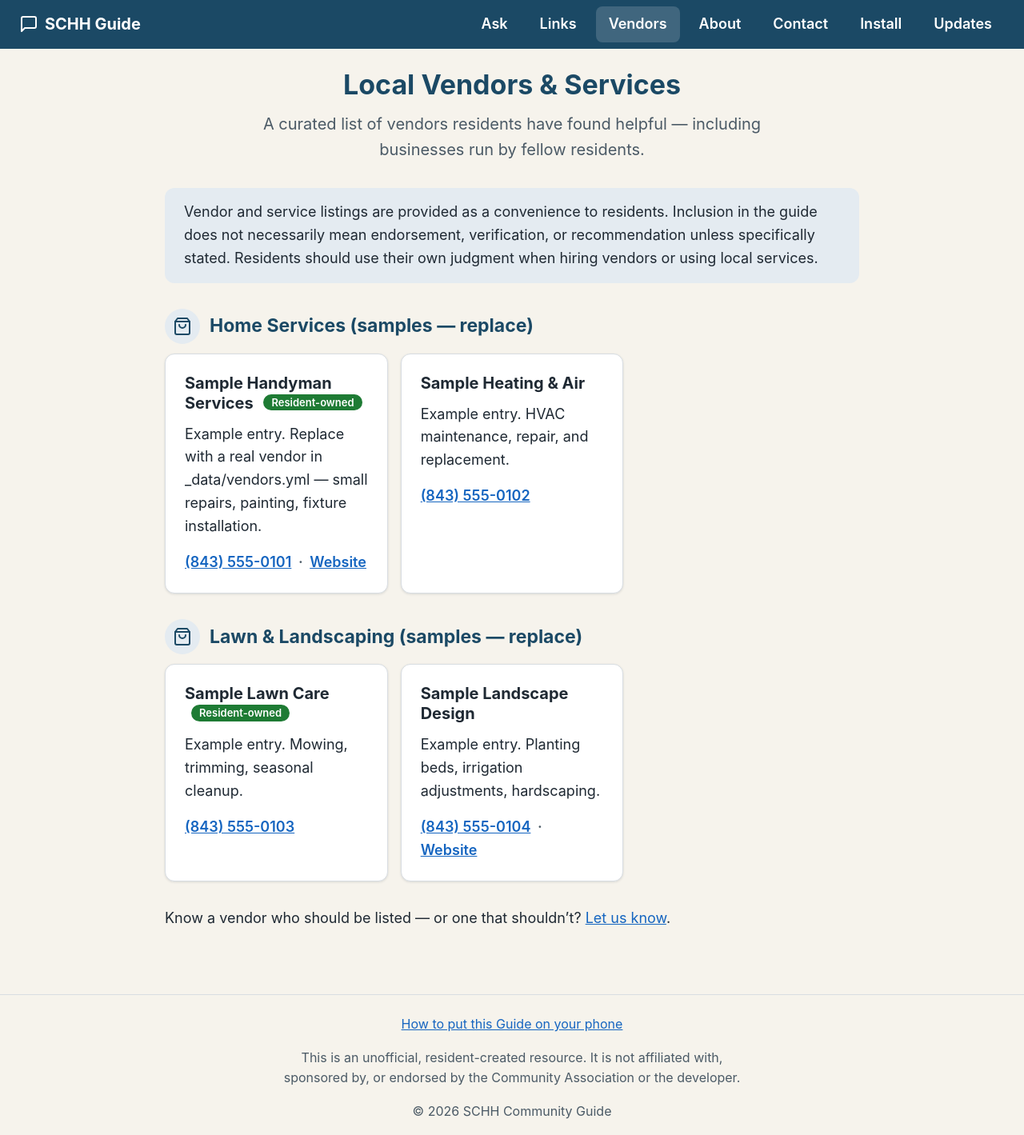
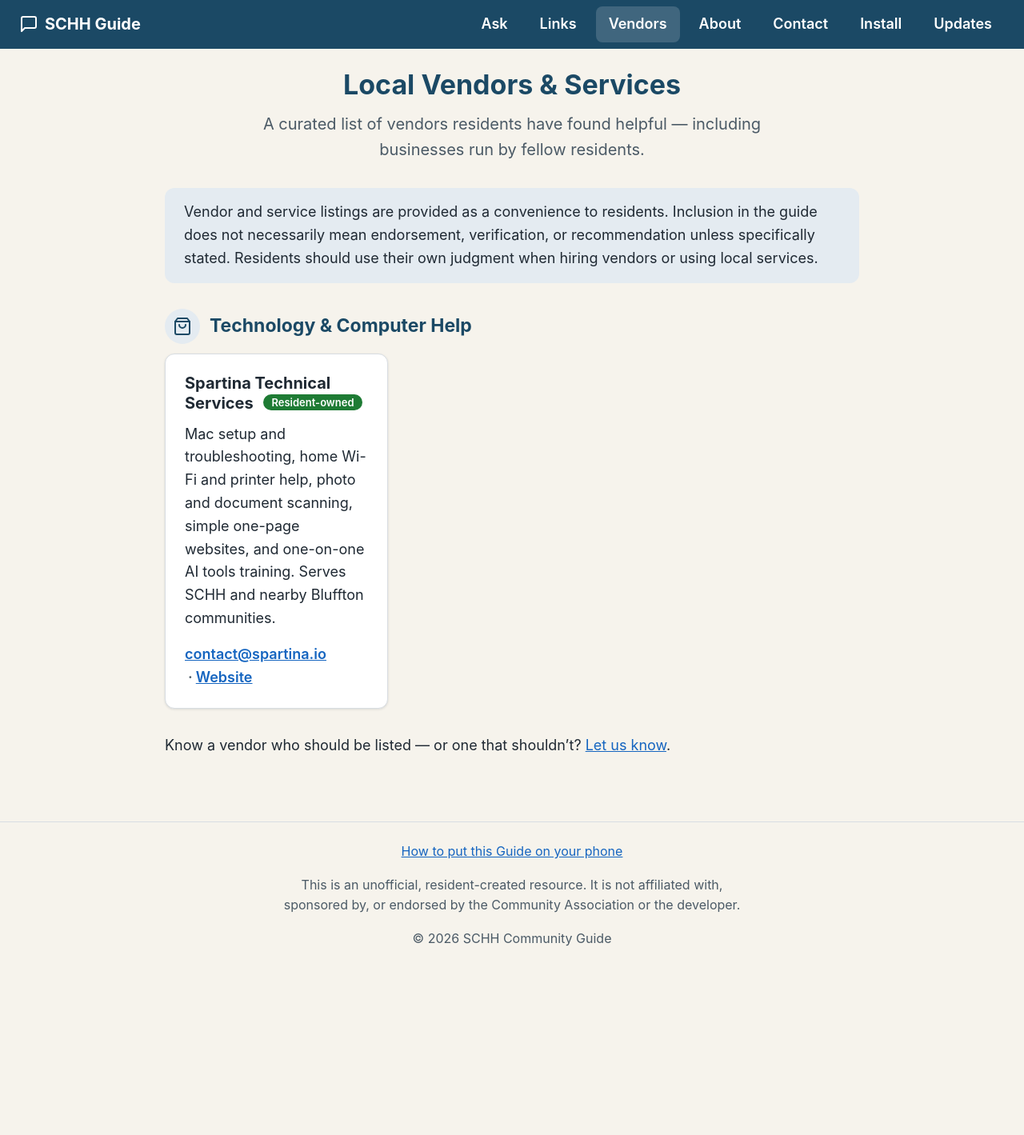
Before and after one commit to rsnyder/schh-info, a Jekyll site: the page built from vendors/index.html, in a window 1280 px wide. Shown: the whole page at 80% size. Built offline with Jekyll 4.4.1, drawn with Linux system fonts in a browser that asks for light colours.

Commit message:
Vendors: replace sample data with Spartina Technical Services, add email links
Vendor cards now support an optional email field rendered as a mailto
link, with separators only between links that exist.

Co-Authored-By: Claude Fable 5 <noreply@anthropic.com>

```diff
--- a/_data/vendors.yml
+++ b/_data/vendors.yml
@@ -6,33 +6,14 @@
 #     name        (required)
 #     resident    true = resident-owned business (shows a badge)
 #     description short blurb of services offered
-#     phone       business phone, shown as a tap-to-call link
+#     phone       business phone, shown as a tap-to-call link (optional)
+#     email       business email, shown as a tap-to-email link (optional)
 #     website     business website (optional)
-#
-# Everything below is SAMPLE DATA — replace with the real curated list.
 
-- category: "Home Services (samples — replace)"
+- category: "Technology & Computer Help"
   vendors:
-    - name: "Sample Handyman Services"
+    - name: "Spartina Technical Services"
       resident: true
-      description: "Example entry. Replace with a real vendor in _data/vendors.yml — small repairs, painting, fixture installation."
-      phone: "(843) 555-0101"
-      website: "https://example.com"
-
-    - name: "Sample Heating & Air"
-      resident: false
-      description: "Example entry. HVAC maintenance, repair, and replacement."
-      phone: "(843) 555-0102"
-
-- category: "Lawn & Landscaping (samples — replace)"
-  vendors:
-    - name: "Sample Lawn Care"
-      resident: true
-      description: "Example entry. Mowing, trimming, seasonal cleanup."
-      phone: "(843) 555-0103"
-
-    - name: "Sample Landscape Design"
-      resident: false
-      description: "Example entry. Planting beds, irrigation adjustments, hardscaping."
-      phone: "(843) 555-0104"
-      website: "https://example.com"
+      description: "Mac setup and troubleshooting, home Wi-Fi and printer help, photo and document scanning, simple one-page websites, and one-on-one AI tools training. Serves SCHH and nearby Bluffton communities."
+      email: "contact@spartina.io"
+      website: "https://services.spartina.io"
--- a/vendors/index.html
+++ b/vendors/index.html
@@ -31,14 +31,9 @@ description: "A curated list of local vendors and services, including resident-o
                 </h3>
                 {% if v.description %}<p>{{ v.description }}</p>{% endif %}
                 <p class="vendor-contact">
-                    {% if v.phone %}
-                    <a href="tel:{{ v.phone | remove: '(' | remove: ')' | remove: ' ' | remove: '-' }}">
-                        {{ v.phone }}</a>
-                    {% endif %}
-                    {% if v.phone and v.website %}<span class="vendor-sep">&middot;</span>{% endif %}
-                    {% if v.website %}
-                    <a href="{{ v.website }}" target="_blank" rel="noopener">Website</a>
-                    {% endif %}
+                    {% if v.phone %}<a href="tel:{{ v.phone | remove: '(' | remove: ')' | remove: ' ' | remove: '-' }}">{{ v.phone }}</a>{% endif %}
+                    {% if v.email %}{% if v.phone %}<span class="vendor-sep">&middot;</span>{% endif %}<a href="mailto:{{ v.email }}">{{ v.email }}</a>{% endif %}
+                    {% if v.website %}{% if v.phone or v.email %}<span class="vendor-sep">&middot;</span>{% endif %}<a href="{{ v.website }}" target="_blank" rel="noopener">Website</a>{% endif %}
                 </p>
             </article>
             {% endfor %}
```
